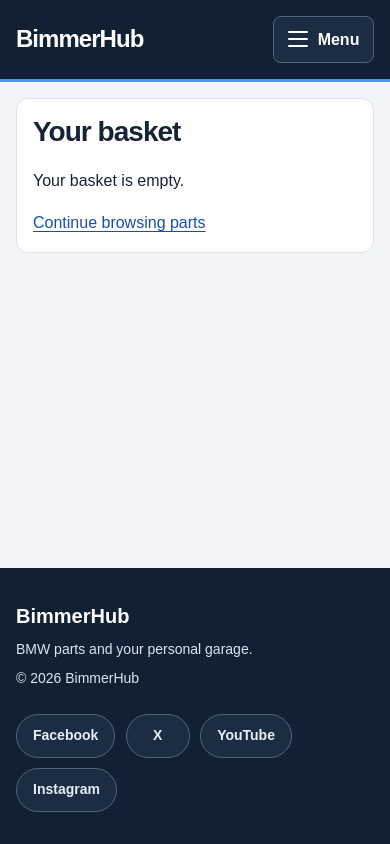
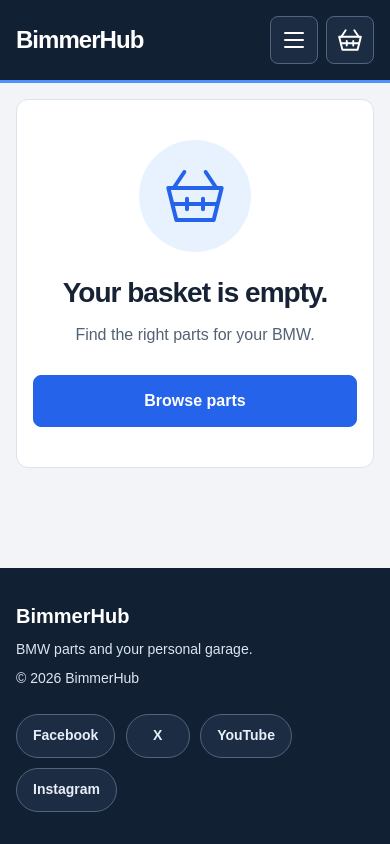
Before and after one commit to darrio-dk08/bimmerhub_project, a Django app: page /basket/ in a window 390 px wide. Run offline with Django 5.2, Linux system fonts and the light colour scheme.

Commit message:
Add responsive basket icon with quantity badge and styled empty state

```diff
--- a/bimmerhub/settings.py
+++ b/bimmerhub/settings.py
@@ -91,6 +91,7 @@
                 'django.template.context_processors.request',
                 'django.contrib.auth.context_processors.auth',
                 'django.contrib.messages.context_processors.messages',
+                'payments.context_processors.basket_count',
             ],
         },
     },
--- a/core/static/core/css/base.css
+++ b/core/static/core/css/base.css
@@ -1072,3 +1072,165 @@
     clip-path: inset(50%);
     white-space: nowrap;
 }
+
+/* Header basket and responsive navigation layout */
+.main-nav.main-nav--basket {
+    display: grid;
+    grid-template-columns: minmax(0, 1fr) auto auto;
+    align-items: center;
+    gap: 0.75rem;
+}
+
+.main-nav--basket > .brand {
+    grid-column: 1;
+    grid-row: 1;
+    justify-self: start;
+    min-width: 0;
+    overflow-wrap: anywhere;
+}
+
+.main-nav--basket > .nav-links {
+    grid-column: 2;
+    grid-row: 1;
+    min-width: 0;
+}
+
+.main-nav--basket > .menu-toggle {
+    grid-column: 2;
+    grid-row: 1;
+}
+
+.main-nav--basket > .header-basket {
+    grid-column: 3;
+    grid-row: 1;
+}
+
+.header-basket {
+    position: relative;
+    display: inline-flex;
+    align-items: center;
+    justify-content: center;
+    width: 48px;
+    height: 48px;
+    border: 1px solid #52647d;
+    border-radius: 8px;
+    background: #1b2c43;
+    color: #ffffff;
+    text-decoration: none;
+}
+
+.header-basket:hover {
+    background: #2b405e;
+    border-color: #91b7ef;
+}
+
+.header-basket:focus-visible {
+    outline: 3px solid #ffd166;
+    outline-offset: 4px;
+}
+
+.header-basket svg {
+    display: block;
+    flex-shrink: 0;
+}
+
+.header-basket-count {
+    position: absolute;
+    top: -8px;
+    right: -7px;
+    display: inline-flex;
+    align-items: center;
+    justify-content: center;
+    min-width: 23px;
+    height: 23px;
+    padding: 0 5px;
+    border: 2px solid #122033;
+    border-radius: 999px;
+    background: #2563eb;
+    color: #ffffff;
+    font-size: 0.7rem;
+    font-weight: 700;
+    line-height: 1;
+}
+
+/* Empty basket */
+.basket-empty {
+    padding: clamp(1.5rem, 5vw, 3.5rem) 0;
+    text-align: center;
+}
+
+.basket-empty-icon {
+    display: flex;
+    align-items: center;
+    justify-content: center;
+    width: 112px;
+    height: 112px;
+    margin: 0 auto 1.5rem;
+    border-radius: 50%;
+    background: #e8f2ff;
+    color: #2563eb;
+}
+
+.basket-empty-icon svg {
+    display: block;
+}
+
+.basket-empty h1 {
+    margin-bottom: 0.75rem;
+    font-size: clamp(1.75rem, 4vw, 2.25rem);
+}
+
+.basket-empty p {
+    margin: 0 auto 1.75rem;
+    color: var(--muted);
+}
+
+.basket-browse {
+    display: inline-flex;
+    align-items: center;
+    justify-content: center;
+    min-height: 48px;
+    padding: 0.75rem 1.5rem;
+    text-align: center;
+    text-decoration: none;
+}
+
+.basket-empty .basket-browse {
+    min-width: 200px;
+    background: #2563eb;
+    border-color: #2563eb;
+}
+
+.basket-empty .basket-browse:hover {
+    background: #1d4ed8;
+    border-color: #1d4ed8;
+}
+
+@media (max-width: 600px) {
+    .main-nav--basket > .nav-links {
+        grid-column: 1 / -1;
+        grid-row: 2;
+        width: 100%;
+    }
+}
+
+@media (max-width: 420px) {
+    .main-nav.main-nav--basket {
+        gap: 0.5rem;
+    }
+
+    .main-nav--basket .menu-toggle {
+        width: 48px;
+        height: 48px;
+        padding: 0;
+    }
+
+    .main-nav--basket .menu-toggle-label {
+        display: none;
+    }
+
+    .basket-empty .basket-browse {
+        width: 100%;
+        min-width: 0;
+    }
+}
--- a/core/templates/base.html
+++ b/core/templates/base.html
@@ -6,7 +6,7 @@
     <meta charset="UTF-8">
     <meta name="viewport" content="width=device-width, initial-scale=1.0">
     <title>{% block title %}BimmerHub{% endblock %}</title>
-    <link rel="stylesheet" href="{% static 'core/css/base.css' %}?v=10">
+    <link rel="stylesheet" href="{% static 'core/css/base.css' %}?v=11">
     <link rel="icon" type="image/svg+xml" href="{% static 'core/images/favicon.svg' %}">
 </head>
 
@@ -14,30 +14,56 @@
     <a class="skip-link" href="#main-content">Skip to main content</a>
 
     <header class="site-header">
-        <nav class="main-nav" aria-label="Main navigation">
+        <nav class="main-nav main-nav--basket" aria-label="Main navigation">
             <a class="brand" href="{% url 'core:home' %}">BimmerHub</a>
 
-            <button class="menu-toggle" type="button" aria-expanded="false" aria-controls="primary-navigation" hidden>
+            <button class="menu-toggle"
+                    type="button"
+                    aria-label="Toggle navigation"
+                    aria-expanded="false"
+                    aria-controls="primary-navigation"
+                    hidden>
                 <span class="menu-toggle-icon" aria-hidden="true">
                     <span></span>
                     <span></span>
                     <span></span>
                 </span>
-                <span>Menu</span>
+                <span class="menu-toggle-label">Menu</span>
             </button>
 
             <div class="nav-links" id="primary-navigation">
                 <a href="{% url 'parts:part_list' %}">Parts</a>
-                <a href="{% url 'payments:basket_detail' %}">Basket</a>
 
                 {% if user.is_authenticated %}
                 <a href="{% url 'garage:vehicle_list' %}">My garage</a>
                 <a href="{% url 'account_logout' %}">Log out</a>
                 {% else %}
                 <a href="{% url 'account_login' %}">Log in</a>
-                <a class="nav-register" href="{% url 'account_signup' %}">Register</a>
+                <a class="nav-register" href="{% url 'account_signup' %}">
+                    Register
+                </a>
                 {% endif %}
             </div>
+
+            <a class="header-basket"
+               href="{% url 'payments:basket_detail' %}"
+               aria-label="View basket, {{ basket_item_count }} item{{ basket_item_count|pluralize }}"
+               title="View basket">
+                <svg width="26" height="26" viewBox="0 0 24 24"
+                     fill="none" stroke="currentColor" stroke-width="1.8"
+                     stroke-linecap="round" stroke-linejoin="round"
+                     aria-hidden="true" focusable="false">
+                    <path d="M8 3 4 9M16 3l4 6"/>
+                    <path d="M2 9h20l-3 12H5L2 9Z"/>
+                    <path d="M9 13v4M15 13v4M4 15h16"/>
+                </svg>
+
+                {% if basket_item_count %}
+                <span class="header-basket-count" aria-hidden="true">
+                    {% if basket_item_count > 99 %}99+{% else %}{{ basket_item_count }}{% endif %}
+                </span>
+                {% endif %}
+            </a>
         </nav>
     </header>
 
@@ -67,13 +93,13 @@
 
             <nav class="social-links" aria-label="Social media">
                 <a href="https://www.facebook.com/" target="_blank" rel="noopener noreferrer"
-                    aria-label="Facebook (opens in a new tab)">Facebook</a>
+                   aria-label="Facebook (opens in a new tab)">Facebook</a>
                 <a href="https://x.com/" target="_blank" rel="noopener noreferrer"
-                    aria-label="X (opens in a new tab)">X</a>
+                   aria-label="X (opens in a new tab)">X</a>
                 <a href="https://www.youtube.com/" target="_blank" rel="noopener noreferrer"
-                    aria-label="YouTube (opens in a new tab)">YouTube</a>
+                   aria-label="YouTube (opens in a new tab)">YouTube</a>
                 <a href="https://www.instagram.com/" target="_blank" rel="noopener noreferrer"
-                    aria-label="Instagram (opens in a new tab)">Instagram</a>
+                   aria-label="Instagram (opens in a new tab)">Instagram</a>
             </nav>
         </div>
     </footer>
--- /dev/null
+++ b/payments/context_processors.py
@@ -0,0 +1,15 @@
+from .basket import BASKET_SESSION_KEY, get_basket_summary
+
+
+def basket_count(request):
+    """Show the quantity of existing products in the session basket."""
+    if not request.session.get(BASKET_SESSION_KEY):
+        return {"basket_item_count": 0}
+
+    summary = get_basket_summary(request)
+
+    return {
+        "basket_item_count": sum(
+            item["quantity"] for item in summary["items"]
+        ),
+    }
--- a/payments/templates/payments/basket_detail.html
+++ b/payments/templates/payments/basket_detail.html
@@ -3,9 +3,9 @@
 {% block title %}Your Basket | BimmerHub{% endblock %}
 
 {% block content %}
+{% if items %}
 <h1>Your basket</h1>
 
-{% if items %}
 <p>
     Items are not reserved. Prices and availability are checked
     against the current catalogue.
@@ -78,9 +78,31 @@
 <p class="basket-total">
     Items total: &euro;{{ total|floatformat:2 }}
 </p>
+<a class="basket-button basket-browse"
+   href="{% url 'parts:part_list' %}">
+    Continue browsing parts
+</a>
+
 {% else %}
-<p>Your basket is empty.</p>
+<section class="basket-empty" aria-labelledby="basket-empty-title">
+    <div class="basket-empty-icon" aria-hidden="true">
+        <svg width="64" height="64" viewBox="0 0 24 24"
+             fill="none" stroke="currentColor" stroke-width="1.5"
+             stroke-linecap="round" stroke-linejoin="round"
+             focusable="false">
+            <path d="M8 3 4 9M16 3l4 6"/>
+            <path d="M2 9h20l-3 12H5L2 9Z"/>
+            <path d="M9 13v4M15 13v4M4 15h16"/>
+        </svg>
+    </div>
+
+    <h1 id="basket-empty-title">Your basket is empty.</h1>
+    <p>Find the right parts for your BMW.</p>
+
+    <a class="basket-button basket-browse"
+       href="{% url 'parts:part_list' %}">
+        Browse parts
+    </a>
+</section>
 {% endif %}
-
-<a href="{% url 'parts:part_list' %}">Continue browsing parts</a>
 {% endblock %}
```
